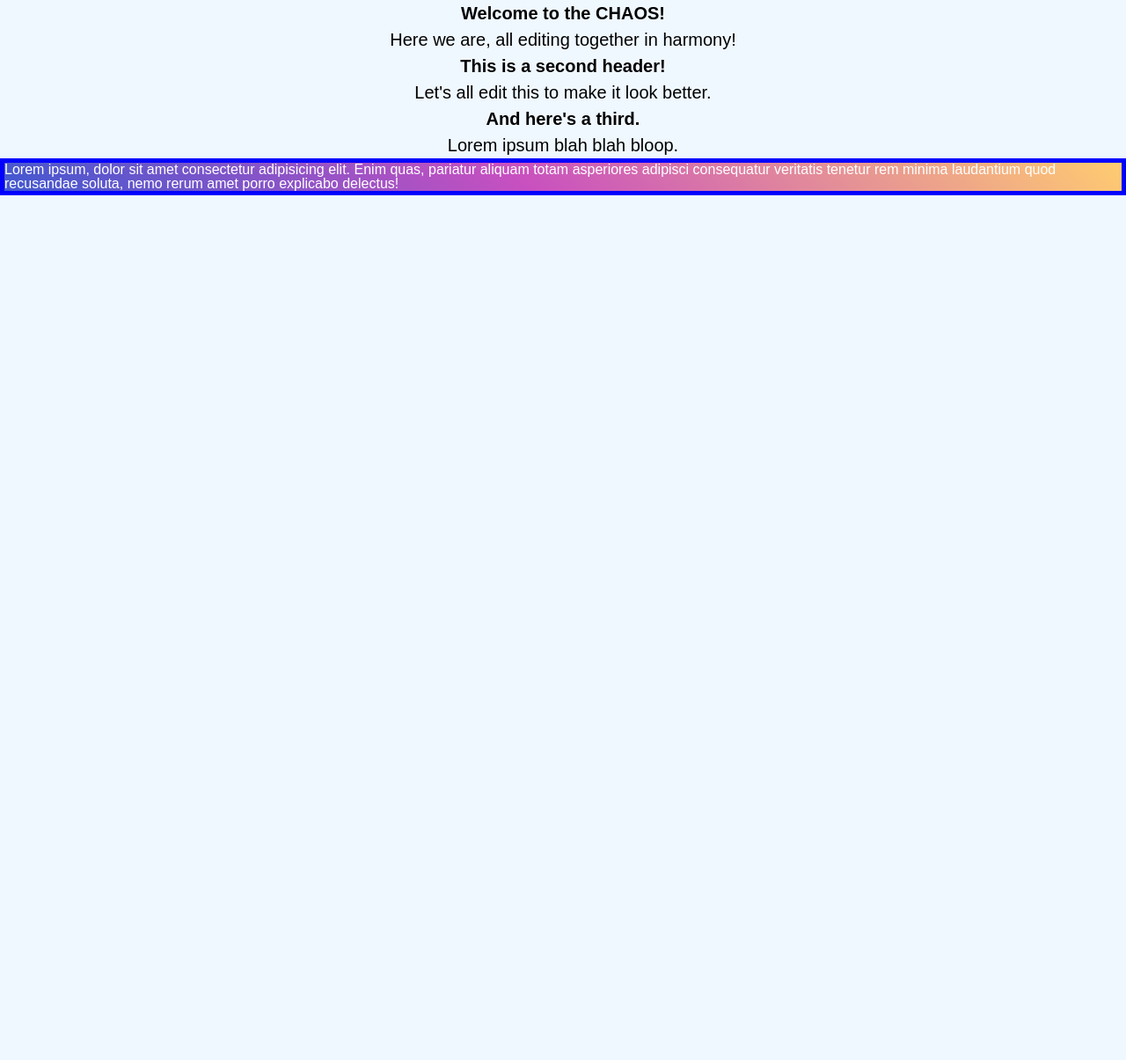
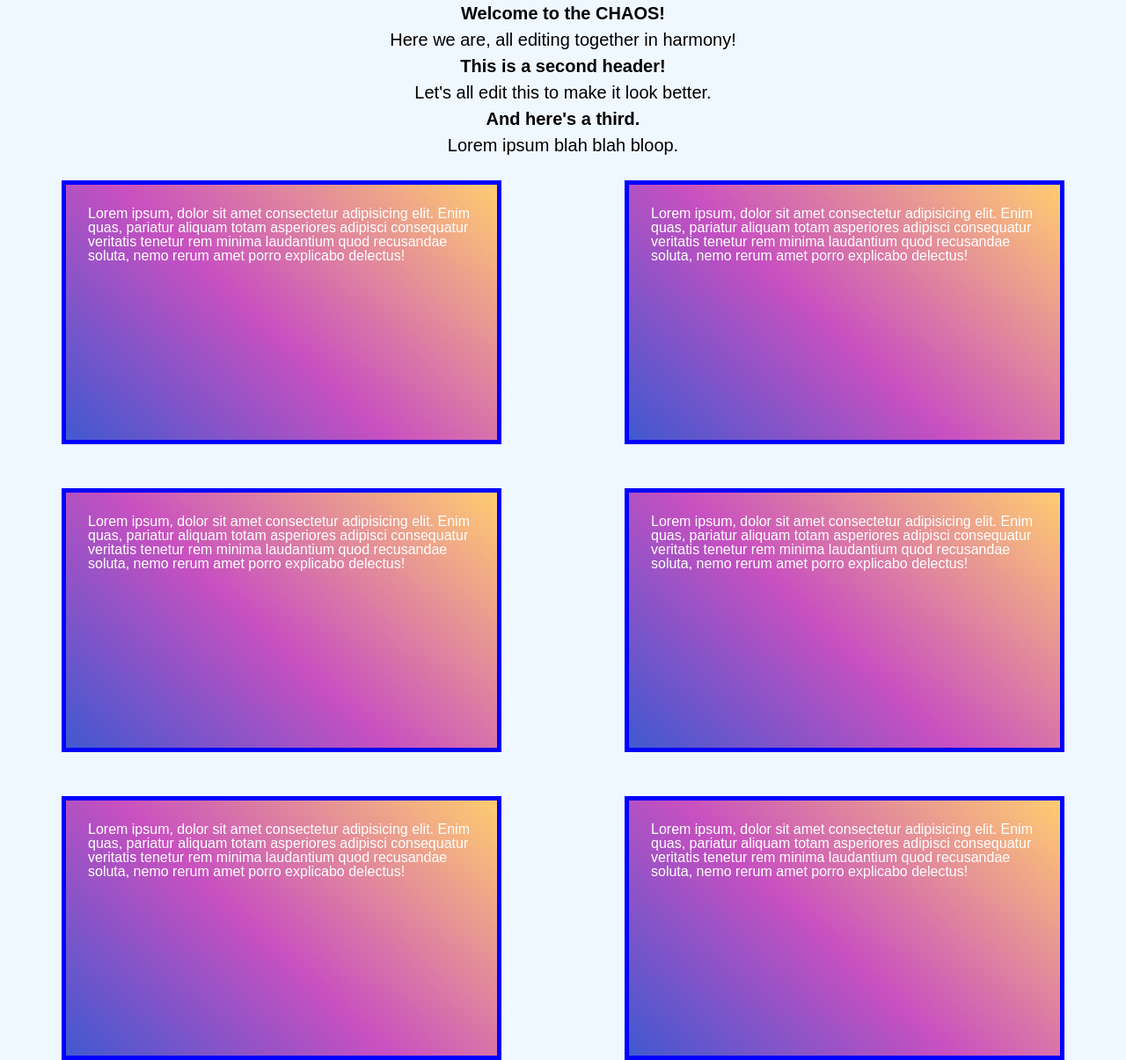
Before and after one commit to mbaccari/merge-chaos, a plain HTML site: page index.html in a window 1280 px wide. Shown: the whole page at 88% size. Before the commit the page ends 800 px from the top, so only its background shows below. Drawn offline with Linux system fonts and the light colour scheme.

Commit message:
getting boxes in main

```diff
--- a/index.html
+++ b/index.html
@@ -31,14 +31,44 @@
         </p>
 
       </header>
-      <section class="container">
-          <p>
-              Lorem ipsum, dolor sit amet consectetur adipisicing elit. Enim quas, pariatur aliquam totam asperiores adipisci consequatur veritatis tenetur rem minima laudantium quod recusandae soluta, nemo rerum amet porro explicabo delectus!
-          </p>
+      <main>
+        <section class="container">
+            <p>
+                Lorem ipsum, dolor sit amet consectetur adipisicing elit. Enim quas, pariatur aliquam totam asperiores adipisci consequatur veritatis tenetur rem minima laudantium quod recusandae soluta, nemo rerum amet porro explicabo delectus!
+            </p>
 
-      </section>
+        </section>
+        <section class="container">
+            <p>
+                Lorem ipsum, dolor sit amet consectetur adipisicing elit. Enim quas, pariatur aliquam totam asperiores adipisci consequatur veritatis tenetur rem minima laudantium quod recusandae soluta, nemo rerum amet porro explicabo delectus!
+            </p>
 
+        </section>
+        <section class="container">
+            <p>
+                Lorem ipsum, dolor sit amet consectetur adipisicing elit. Enim quas, pariatur aliquam totam asperiores adipisci consequatur veritatis tenetur rem minima laudantium quod recusandae soluta, nemo rerum amet porro explicabo delectus!
+            </p>
 
+        </section>
+        <section class="container">
+            <p>
+                Lorem ipsum, dolor sit amet consectetur adipisicing elit. Enim quas, pariatur aliquam totam asperiores adipisci consequatur veritatis tenetur rem minima laudantium quod recusandae soluta, nemo rerum amet porro explicabo delectus!
+            </p>
+
+        </section>
+        <section class="container">
+            <p>
+                Lorem ipsum, dolor sit amet consectetur adipisicing elit. Enim quas, pariatur aliquam totam asperiores adipisci consequatur veritatis tenetur rem minima laudantium quod recusandae soluta, nemo rerum amet porro explicabo delectus!
+            </p>
+
+        </section>
+        <section class="container">
+            <p>
+                Lorem ipsum, dolor sit amet consectetur adipisicing elit. Enim quas, pariatur aliquam totam asperiores adipisci consequatur veritatis tenetur rem minima laudantium quod recusandae soluta, nemo rerum amet porro explicabo delectus!
+            </p>
+
+        </section>
+    </main>
 </body>
 
 
--- a/style.css
+++ b/style.css
@@ -21,5 +21,16 @@ h1 h2 h3 {
     background-color: #4158D0;
     background-image: linear-gradient(43deg, #4158D0 0%, #C850C0 46%, #FFCC70 100%);
     color: white;
+    width: 500px;
+    height: 300px;
+    padding: 25px;
+}
 
+main {
+    margin-top: 25px;
+    display: flex;
+    flex-wrap: wrap;
+    justify-content: space-around;
+    align-items: center;
+    row-gap: 50px;
 }
```
